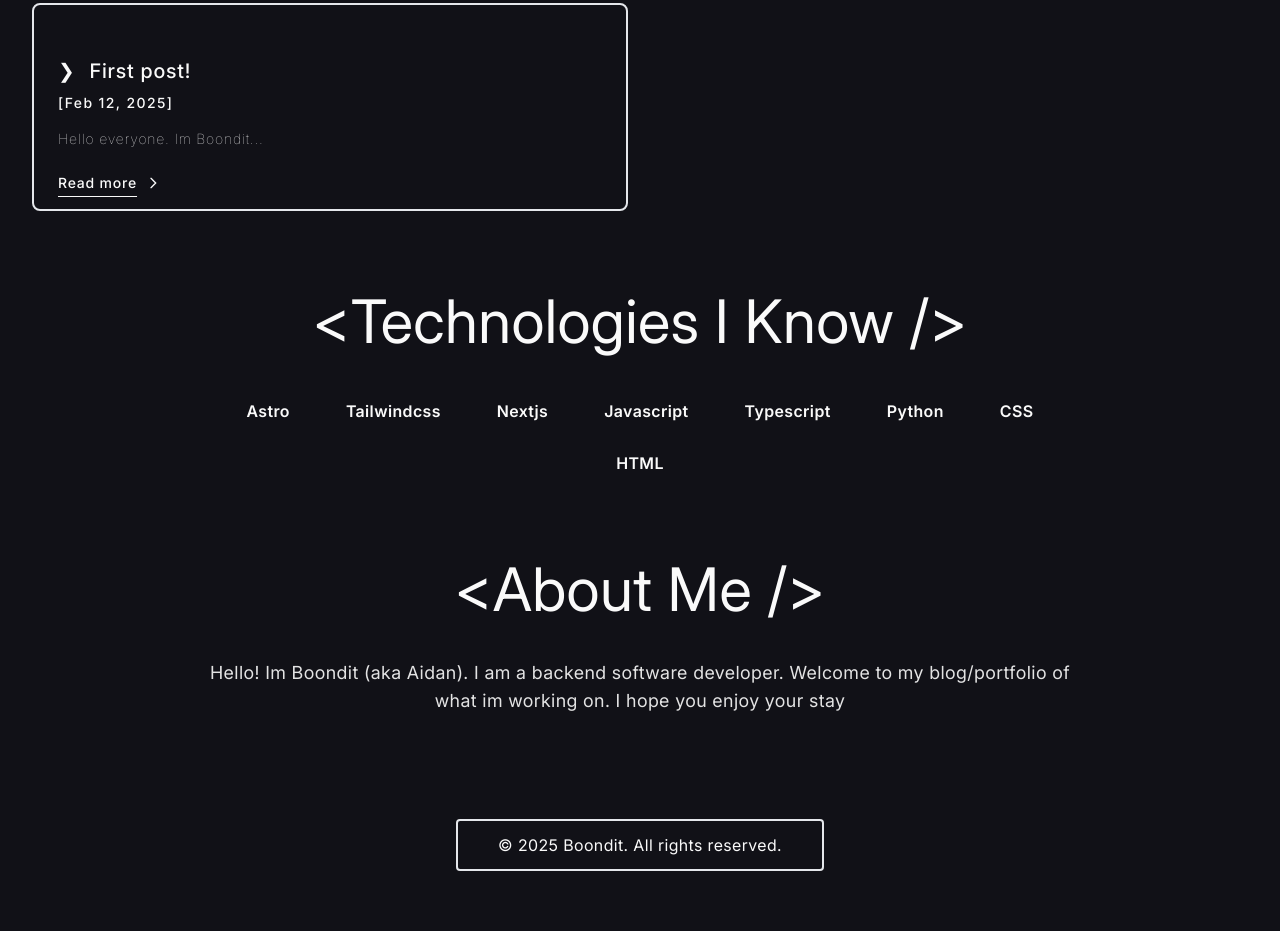
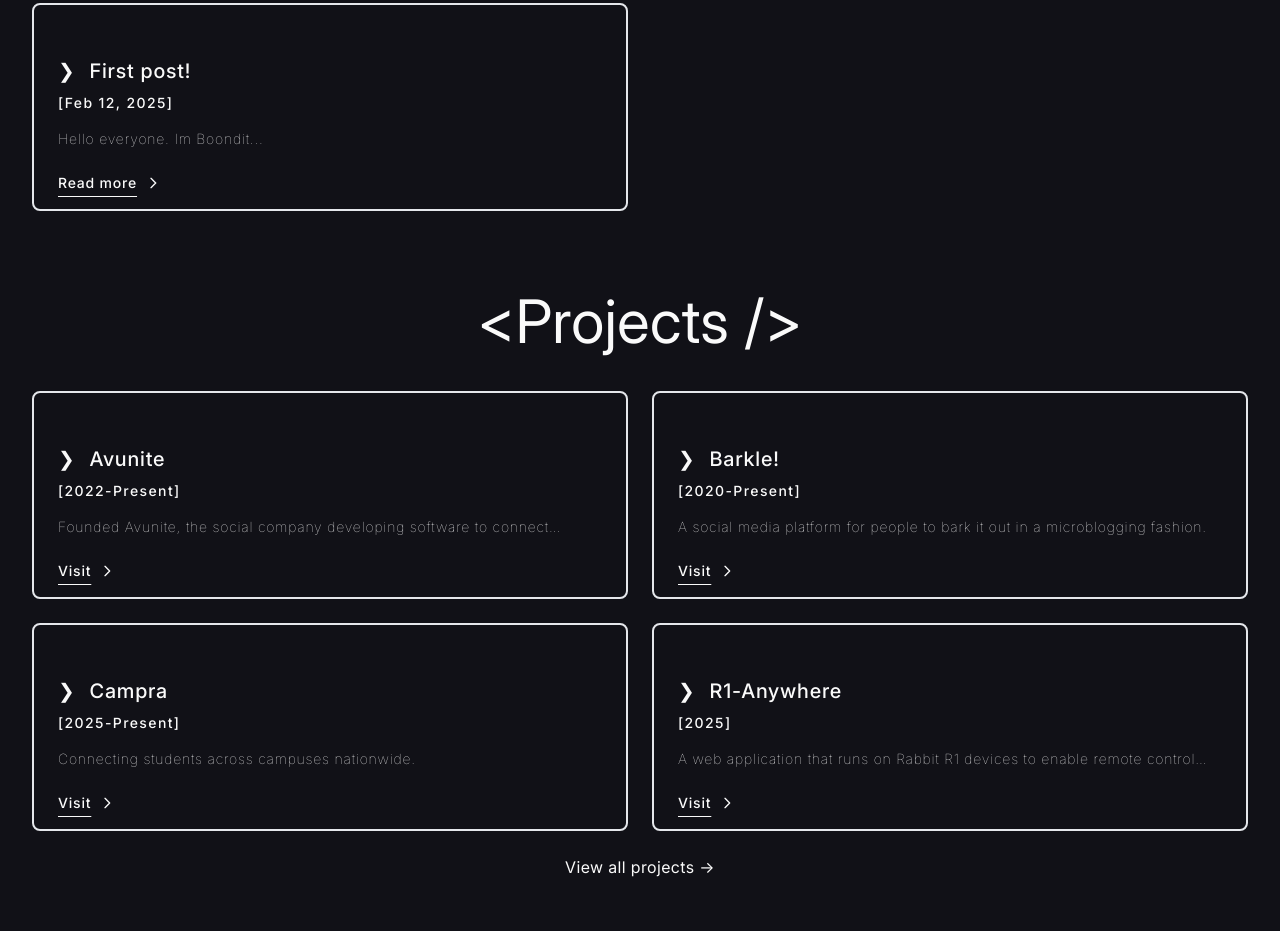
Before and after one commit to AidanTheBandit/Boondit.site, an Astro site: page / in a window 1280 px wide. Shown: the part 1249-2180 px from the top of the page. Before the commit the page ends 2152 px from the top, so only its background shows below. Built offline with nearby package versions, Linux system fonts and the light colour scheme; Astro itself is replaced by a stand-in of ours.

Commit message:
Add projects section with project cards and metadata for display

```diff
--- /dev/null
+++ b/src/components/ProjectCard.astro
@@ -0,0 +1,67 @@
+---
+type Props = {
+  title: string;
+  period: string;
+  link?: string;
+  description: string;
+};
+
+const { title, period, link, description } = Astro.props;
+---
+
+<div
+  class="w-full mx-auto bg-gradient-to-br relative pb-5 from-card/20 to-card/40 border-2 border-border rounded-lg overflow-hidden"
+>
+  <div class="flex items-center justify-start px-3 md:px-4 py-2 bg-primary">
+    <div class="flex space-x-2">
+      <div class="w-2 h-2 md:w-3 md:h-3 rounded-full bg-destructive"></div>
+      <div class="w-2 h-2 md:w-3 md:h-3 rounded-full bg-accent"></div>
+      <div class="w-2 h-2 md:w-3 md:h-3 rounded-full bg-secondary"></div>
+    </div>
+  </div>
+
+  <div class="p-4 md:p-6 tracking-wider">
+    {link ? (
+      <a href={link} target="_blank" rel="noopener noreferrer" class="block group">
+        <h2 class="text-lg md:text-xl font-medium text-foreground mb-2">
+          <span class="ba text-accent mr-2">❯</span>
+          {title}
+        </h2>
+        <p class="text-muted-foreground font-medium tracking-widest text-xs md:text-sm mb-3 md:mb-4">
+          [{period}]
+        </p>
+        <p class="text-foreground/80 text-sm font-thin mb-3 md:mb-4 line-clamp-2 md:line-clamp-1">{description}</p>
+        <p
+          class="text-accent absolute bottom-3 md:bottom-4 font-medium inline-flex items-center group-hover:underline-offset-4 underline-offset-8 underline transition-all ease-in-out text-sm"
+        >
+          Visit
+          <svg
+            class="w-3 h-3 md:w-4 md:h-4 ml-2 transform group-hover:-translate-x-1 transition-transform"
+            fill="none"
+            stroke="currentColor"
+            viewBox="0 0 24 24"
+            xmlns="http://www.w3.org/2000/svg"
+          >
+            <path
+              stroke-linecap="round"
+              stroke-linejoin="round"
+              stroke-width={2}
+              d="M9 5l7 7-7 7"
+            ></path>
+          </svg>
+        </p>
+      </a>
+    ) : (
+      <>
+        <h2 class="text-lg md:text-xl font-medium text-foreground mb-2">
+          <span class="ba text-accent mr-2">❯</span>
+          {title}
+        </h2>
+        <p class="text-muted-foreground font-medium tracking-widest text-xs md:text-sm mb-3 md:mb-4">
+          [{period}]
+        </p>
+        <p class="text-foreground/80 text-sm font-thin mb-3 md:mb-4 line-clamp-2 md:line-clamp-1">{description}</p>
+      </>
+    )}
+  </div>
+</div>
--- a/src/consts.ts
+++ b/src/consts.ts
@@ -15,6 +15,9 @@ export const NAV_LINKS: Array<{ title: string; href?: string }> = [
     title: "Blog",
   },
   {
+    title: "Projects",
+  },
+  {
     title: "R1 creation gen",
     href: "r1-generator"
   },
--- a/src/content.config.ts
+++ b/src/content.config.ts
@@ -15,4 +15,21 @@ const blog = defineCollection({
   }),
 });
 
-export const collections = { blog };
+const projects = defineCollection({
+  // Load Markdown and MDX files in the `src/content/projects/` directory.
+  loader: glob({ base: "./src/content/projects", pattern: "**/*.{md,mdx}" }),
+  // Type-check frontmatter using a schema
+  schema: z.object({
+    title: z.string(),
+    description: z.string(),
+    period: z.string(),
+    link: z.string().optional(),
+    sortOrder: z.number().optional(),
+    // Transform string to Date object
+    pubDate: z.coerce.date(),
+    updatedDate: z.coerce.date().optional(),
+    heroImage: z.string().optional(),
+  }),
+});
+
+export const collections = { blog, projects };
--- /dev/null
+++ b/src/content/projects/avunite.md
@@ -0,0 +1,8 @@
+---
+title: "Avunite"
+period: "2022-Present"
+link: "https://avunite.com"
+description: "Founded Avunite, the social company developing software to connect people."
+pubDate: 2022-01-01
+sortOrder: 1
+---
--- /dev/null
+++ b/src/content/projects/barkle.md
@@ -0,0 +1,8 @@
+---
+title: "Barkle!"
+period: "2020-Present"
+link: "https://barkle.chat"
+description: "A social media platform for people to bark it out in a microblogging fashion."
+pubDate: 2020-01-01
+sortOrder: 2
+---
--- /dev/null
+++ b/src/content/projects/campra.md
@@ -0,0 +1,8 @@
+---
+title: "Campra"
+period: "2025-Present"
+link: "https://campra.app"
+description: "Connecting students across campuses nationwide."
+pubDate: 2025-01-01
+sortOrder: 3
+---
--- /dev/null
+++ b/src/content/projects/r1-anywhere.md
@@ -0,0 +1,8 @@
+---
+title: "R1-Anywhere"
+period: "2025"
+link: "https://r1a.boondit.site"
+description: "A web application that runs on Rabbit R1 devices to enable remote control and API integration."
+pubDate: 2025-01-01
+sortOrder: 4
+---
--- /dev/null
+++ b/src/content/projects/r1-create-js.md
@@ -0,0 +1,8 @@
+---
+title: "R1-Create.JS"
+period: "2025"
+link: "https://github.com/AidanTheBandit/R1-create.js"
+description: "A JavaScript/TypeScript SDK for developing plugins and applications for the Rabbit R1 device, providing access to hardware features, AI integration, and optimized UI utilities."
+pubDate: 2025-01-01
+sortOrder: 5
+---
--- /dev/null
+++ b/src/content/projects/r1-creations-gen.md
@@ -0,0 +1,8 @@
+---
+title: "R1-Creations Gen"
+period: "2025"
+link: "/r1-generator"
+description: "QR code generator tool for Rabbit R1 available on this site."
+pubDate: 2025-01-01
+sortOrder: 6
+---
--- /dev/null
+++ b/src/content/projects/r1-walky.md
@@ -0,0 +1,8 @@
+---
+title: "R1-Walky"
+period: "2025"
+link: "https://github.com/AidanTheBandit/R1-Walky"
+description: "A peer-to-peer walkie talkie app for Rabbit R1 devices, enabling instant voice communication with friends using WebRTC and hardware integration."
+pubDate: 2025-01-01
+sortOrder: 7
+---
--- /dev/null
+++ b/src/content/projects/rabbit-raycast.md
@@ -0,0 +1,8 @@
+---
+title: "Rabbit Raycast"
+period: "2025"
+link: "https://github.com/AidanTheBandit/Rabbit-Raycast"
+description: "A Doom-like 3D raycasting engine optimized for the Rabbit R1 device, featuring real-time 3D rendering, touch controls, and hardware integration."
+pubDate: 2025-01-01
+sortOrder: 8
+---
--- a/src/pages/index.astro
+++ b/src/pages/index.astro
@@ -4,11 +4,19 @@ import Hero from "@/components/Hero.astro";
 import Breadcrumb from "@/components/Breadcrumb.astro";
 import Section from "@/components/Section.astro";
 import BlogPostCard from "@/components/BlogPostCard.astro";
+import ProjectCard from "@/components/ProjectCard.astro";
 import Layout from "@/layouts/Layout.astro";
 import { KNOWN_TECH, ABOUT_ME } from "@/consts";
 const posts = (await getCollection("blog")).sort(
   (a, b) => b.data.pubDate.valueOf() - a.data.pubDate.valueOf(),
 );
+
+const allProjects = (await getCollection("projects")).sort(
+  (a, b) => (a.data.sortOrder || 0) - (b.data.sortOrder || 0),
+);
+
+// Show latest 4 projects on home
+const projects = allProjects.slice(0, 4);
 ---
 
 <Layout title="Boondit">
@@ -30,6 +38,26 @@ const posts = (await getCollection("blog")).sort(
       }
     </div>
   </Section>
+  <Section
+    title="Projects"
+    className={"bg-gradient-to-b from-background/70 from-[5%] to-background via-background"}
+  >
+    <div class="w-full grid grid-cols-1 lg:grid-cols-2 gap-4 md:gap-6">
+      {
+        projects.map((project) => (
+          <ProjectCard
+            title={project.data.title}
+            period={project.data.period}
+            link={project.data.link}
+            description={project.data.description}
+          />
+        ))
+      }
+    </div>
+    <div class="w-full text-center mt-6">
+      <a href="/projects" class="text-accent hover:underline">View all projects →</a>
+    </div>
+  </Section>
   <Section title="Technologies I Know" full_screen={false}>
     <div class="w-full grid place-items-center">
       <div
--- /dev/null
+++ b/src/pages/projects/index.astro
@@ -0,0 +1,27 @@
+---
+import { getCollection } from "astro:content";
+import ProjectCard from "@/components/ProjectCard.astro";
+import Section from "@/components/Section.astro";
+import Layout from "@/layouts/Layout.astro";
+
+const projects = (await getCollection("projects")).sort(
+  (a, b) => (a.data.sortOrder || 0) - (b.data.sortOrder || 0),
+);
+---
+
+<Layout title="My Projects">
+  <Section title="My Projects">
+    <div class="w-full grid grid-cols-1 lg:grid-cols-2 gap-4 md:gap-6">
+      {
+        projects.map((project) => (
+          <ProjectCard
+            title={project.data.title}
+            period={project.data.period}
+            link={project.data.link}
+            description={project.data.description}
+          />
+        ))
+      }
+    </div>
+  </Section>
+</Layout>
```
